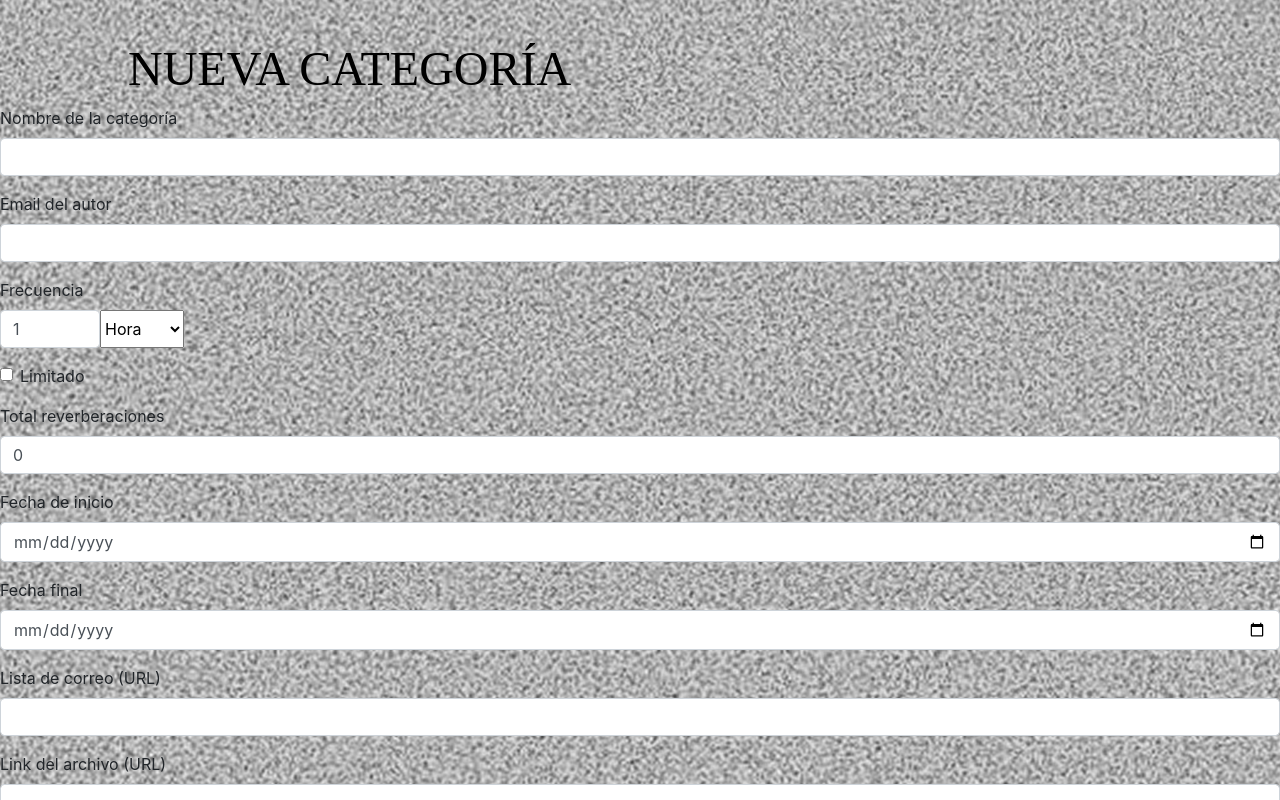
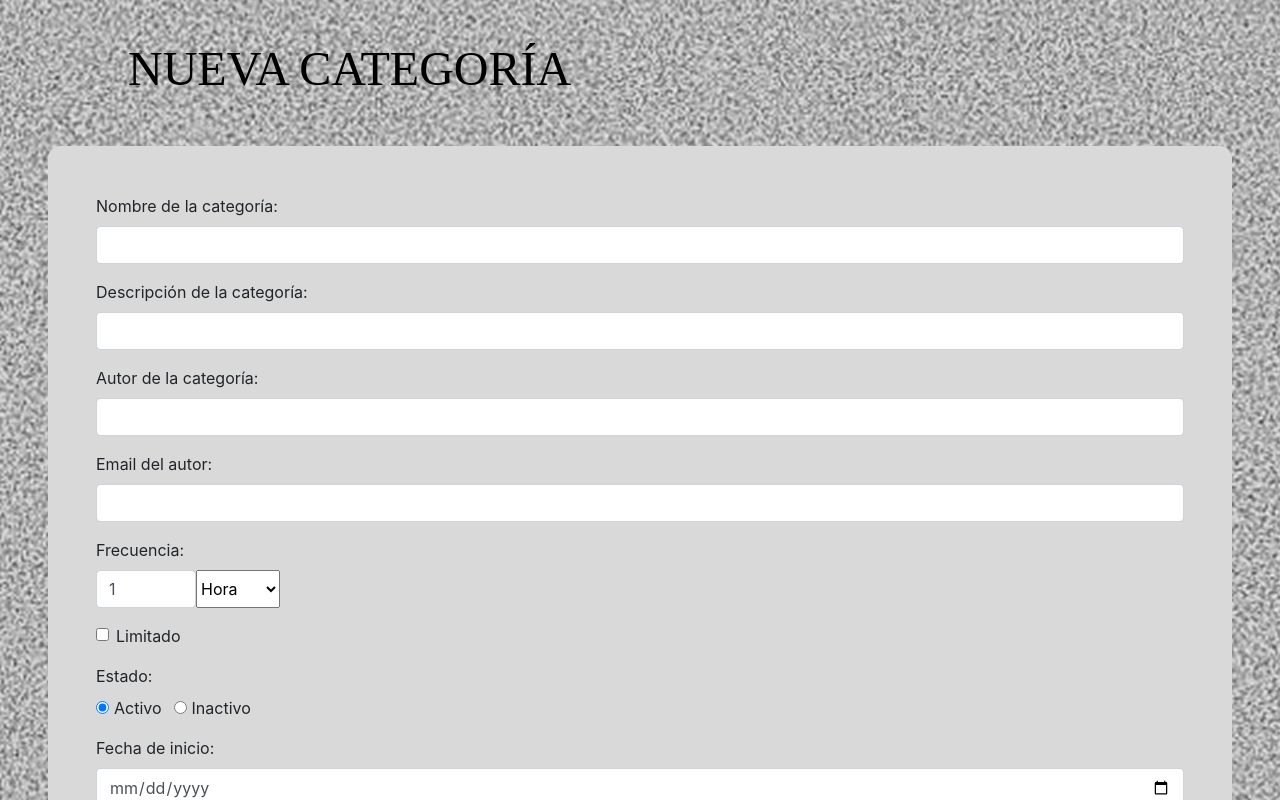
Before and after one commit to PROYECTO-RAIO/RAIO-ADMIN-FE, a React (Vite) app: page /crear in a window 1280 px wide. Shown: the top 800 px of the page. Built offline with nearby package versions, Linux system fonts and the light colour scheme; a web font is replaced by a local one.

Commit message:
añadir group forms y  añadir validaciones en componente categoría form, añadir estilo en categoría form css

```diff
--- a/src/components/categoryForm/CategoryForm.css
+++ b/src/components/categoryForm/CategoryForm.css
@@ -0,0 +1,6 @@
+.custom-form{
+    background-color: #D9D9D9;
+    border-radius: 0.8rem;
+    padding: 3rem;
+    margin: 3rem;
+}
--- a/src/components/categoryForm/CategoryForm.jsx
+++ b/src/components/categoryForm/CategoryForm.jsx
@@ -2,14 +2,18 @@ import { useState, useEffect } from 'react';
 import { useNavigate } from 'react-router-dom';
 import { Form, Alert, Spinner } from 'react-bootstrap';
 import BasicButton from '../basicButton/BasicButton';
+import './CategoryForm.css';
 
 const defaultData = {
   nombre: '',
+  descripcion: '',
+  autor: '',
   email_autor: '',
   frecuencia_num: 1,
   frecuencia_unidad: 'hora',
   limitado: false,
   total_reverberaciones: 0,
+  activo: true,
   fecha_inicio: '',
   fecha_final: '',
   lista_correo_url: '',
@@ -48,6 +52,10 @@ function CategoriaForm({ initialData = null }) {
 
     if (!formData.nombre.trim()) newErrors.nombre = 'El nombre es obligatorio';
 
+    if (formData.nombre.length > 100) {
+      newErrors.nombre = 'El nombre es demasiado largo';
+    }
+
     if (!/^\S+@\S+\.\S+$/.test(formData.email_autor))
       newErrors.email_autor = 'Email no válido';
 
@@ -57,6 +65,10 @@ function CategoriaForm({ initialData = null }) {
     if (Number(formData.total_reverberaciones) < 0)
       newErrors.total_reverberaciones = 'Debe ser un número mayor o igual a 0';
 
+    if (typeof formData.activo !== 'boolean') {
+      newErrors.activo = 'Debes seleccionar si está activo o inactivo';
+    }
+
     const urlRegex = /^(https?:\/\/)?([\w\-]+\.)+[\w\-]+(\/[\w\-._~:/?#[\]@!$&'()*+,;=]*)?$/;
     if (formData.lista_correo_url && !urlRegex.test(formData.lista_correo_url))
       newErrors.lista_correo_url = 'URL no válida';
@@ -64,13 +76,30 @@ function CategoriaForm({ initialData = null }) {
     if (formData.archivo_url && !urlRegex.test(formData.archivo_url))
       newErrors.archivo_url = 'URL no válida';
 
-    if (formData.fecha_inicio && formData.fecha_final) {
-      if (new Date(formData.fecha_final) < new Date(formData.fecha_inicio))
+    if (formData.demora && Number(formData.periodo_retraso_num) < 0)
+      newErrors.periodo_retraso_num = 'Debe ser un número mayor o igual a 0';
+
+    if (!Number.isInteger(Number(formData.frecuencia_num))) {
+      newErrors.frecuencia_num = 'Debe ser un número entero';
+    }
+
+    if (formData.fecha_inicio && isNaN(new Date(formData.fecha_inicio).getTime())) {
+      newErrors.fecha_inicio = 'Fecha de inicio no válida';
+    }
+    if (formData.fecha_final && isNaN(new Date(formData.fecha_final).getTime())) {
+      newErrors.fecha_final = 'Fecha final no válida';
+    }
+    if (
+      formData.fecha_inicio &&
+      formData.fecha_final &&
+      !isNaN(new Date(formData.fecha_inicio).getTime()) &&
+      !isNaN(new Date(formData.fecha_final).getTime()) &&
+      new Date(formData.fecha_final) < new Date(formData.fecha_inicio)
+    ) {
       newErrors.fecha_final = 'La fecha final debe ser igual o posterior a la fecha de inicio';
     }
 
-    if (formData.demora && Number(formData.periodo_retraso_num) < 0)
-      newErrors.periodo_retraso_num = 'Debe ser un número mayor o igual a 0';
+
 
     setErrors(newErrors);
     return Object.keys(newErrors).length === 0;
@@ -100,11 +129,11 @@ function CategoriaForm({ initialData = null }) {
   const isEditMode = Boolean(initialData);
 
   return (
-    <Form onSubmit={handleSubmit} noValidate>
+    <Form className="custom-form" onSubmit={handleSubmit} noValidate>
       {submitError && <Alert variant="danger">{submitError}</Alert>}
 
       <Form.Group className="mb-3" controlId="nombre">
-        <Form.Label>Nombre de la categoría</Form.Label>
+        <Form.Label>Nombre de la categoría:</Form.Label>
         <Form.Control
           type="text"
           name="nombre"
@@ -115,8 +144,32 @@ function CategoriaForm({ initialData = null }) {
         <Form.Control.Feedback type="invalid">{errors.nombre}</Form.Control.Feedback>
       </Form.Group>
 
+      <Form.Group className="mb-3" controlId="descripción">
+        <Form.Label>Descripción de la categoría:</Form.Label>
+        <Form.Control
+          type="text"
+          name="descripción"
+          value={formData.descripcion}
+          onChange={handleChange}
+          isInvalid={!!errors.descripcion}
+        />
+        <Form.Control.Feedback type="invalid">{errors.descripcion}</Form.Control.Feedback>
+      </Form.Group>
+
+      <Form.Group className="mb-3" controlId="autor">
+        <Form.Label>Autor de la categoría:</Form.Label>
+        <Form.Control
+          type="text"
+          name="autor"
+          value={formData.nombre}
+          onChange={handleChange}
+          isInvalid={!!errors.autor}
+        />
+        <Form.Control.Feedback type="invalid">{errors.autor}</Form.Control.Feedback>
+      </Form.Group>
+
       <Form.Group className="mb-3" controlId="email_autor">
-        <Form.Label>Email del autor</Form.Label>
+        <Form.Label>Email del autor:</Form.Label>
         <Form.Control
           type="email"
           name="email_autor"
@@ -128,7 +181,7 @@ function CategoriaForm({ initialData = null }) {
       </Form.Group>
 
       <Form.Group className="mb-3" controlId="frecuencia">
-        <Form.Label>Frecuencia</Form.Label>
+        <Form.Label>Frecuencia:</Form.Label>
         <div className="d-flex gap-2">
           <Form.Control
             type="number"
@@ -164,8 +217,9 @@ function CategoriaForm({ initialData = null }) {
         />
       </Form.Group>
 
+      {formData.limitado && (
         <Form.Group className="mb-3" controlId="total_reverberaciones">
-        <Form.Label>Total reverberaciones</Form.Label>
+          <Form.Label>Total reverberaciones:</Form.Label>
           <Form.Control
             type="number"
             min="0"
@@ -176,9 +230,34 @@ function CategoriaForm({ initialData = null }) {
           />
           <Form.Control.Feedback type="invalid">{errors.total_reverberaciones}</Form.Control.Feedback>
         </Form.Group>
+      )}
+
+      <Form.Group className="mb-3" controlId="activo">
+        <Form.Label>Estado:</Form.Label>
+        <div>
+          <Form.Check
+            inline
+            type="radio"
+            label="Activo"
+            name="activo"
+            value="true"
+            checked={formData.activo === true}
+            onChange={() => setFormData({ ...formData, activo: true })}
+          />
+          <Form.Check
+            inline
+            type="radio"
+            label="Inactivo"
+            name="activo"
+            value="false"
+            checked={formData.activo === false}
+            onChange={() => setFormData({ ...formData, activo: false })}
+          />
+        </div>
+      </Form.Group>
 
       <Form.Group className="mb-3" controlId="fecha_inicio">
-        <Form.Label>Fecha de inicio</Form.Label>
+        <Form.Label>Fecha de inicio:</Form.Label>
         <Form.Control
           type="date"
           name="fecha_inicio"
@@ -190,7 +269,7 @@ function CategoriaForm({ initialData = null }) {
       </Form.Group>
 
       <Form.Group className="mb-3" controlId="fecha_final">
-        <Form.Label>Fecha final</Form.Label>
+        <Form.Label>Fecha final:</Form.Label>
         <Form.Control
           type="date"
           name="fecha_final"
@@ -202,7 +281,7 @@ function CategoriaForm({ initialData = null }) {
       </Form.Group>
 
       <Form.Group className="mb-3" controlId="lista_correo_url">
-        <Form.Label>Lista de correo (URL)</Form.Label>
+        <Form.Label>Lista de correo (URL):</Form.Label>
         <Form.Control
           type="url"
           name="lista_correo_url"
@@ -214,7 +293,7 @@ function CategoriaForm({ initialData = null }) {
       </Form.Group>
 
       <Form.Group className="mb-3" controlId="archivo_url">
-        <Form.Label>Link del archivo (URL)</Form.Label>
+        <Form.Label>Link del archivo (URL):</Form.Label>
         <Form.Control
           type="url"
           name="archivo_url"
@@ -237,7 +316,7 @@ function CategoriaForm({ initialData = null }) {
 
       {formData.demora && (
         <Form.Group className="mb-3" controlId="periodo_retraso">
-          <Form.Label>Periodo de retraso</Form.Label>
+          <Form.Label>Periodo de retraso:</Form.Label>
           <div className="d-flex gap-2">
             <Form.Control
               type="number"
@@ -266,12 +345,11 @@ function CategoriaForm({ initialData = null }) {
       <BasicButton type="submit" className="btn-accent-custom mt-3" disabled={loading}>
         {loading ? (
           <>
-            <Spinner animation="border" size="sm" /> Guardando...
+            <Spinner animation="border" size="sm" className="me-2" />
+            Guardando...
           </>
-        ) : isEditMode ? (
-          'Guardar Cambios'
         ) : (
-          'Crear Categoría'
+          isEditMode ? 'Guardar Cambios' : 'Crear Categoría'
         )}
       </BasicButton>
     </Form>
```
Lines whose indentation alone changed are shown as unchanged.
